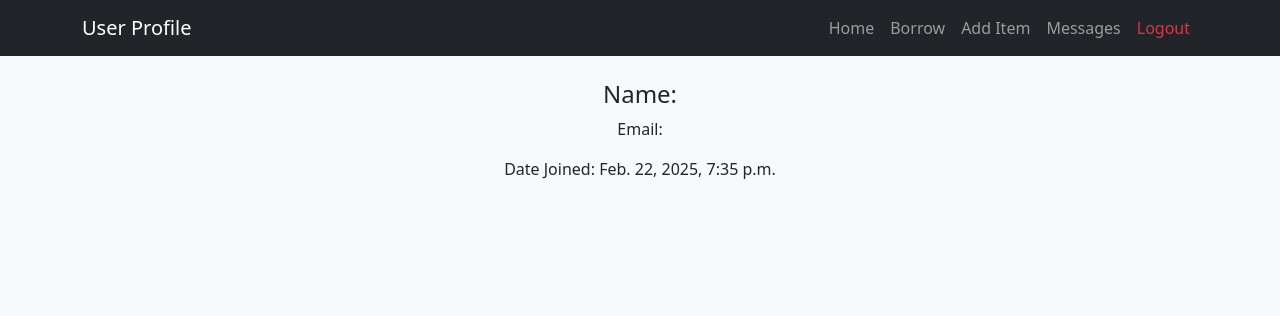
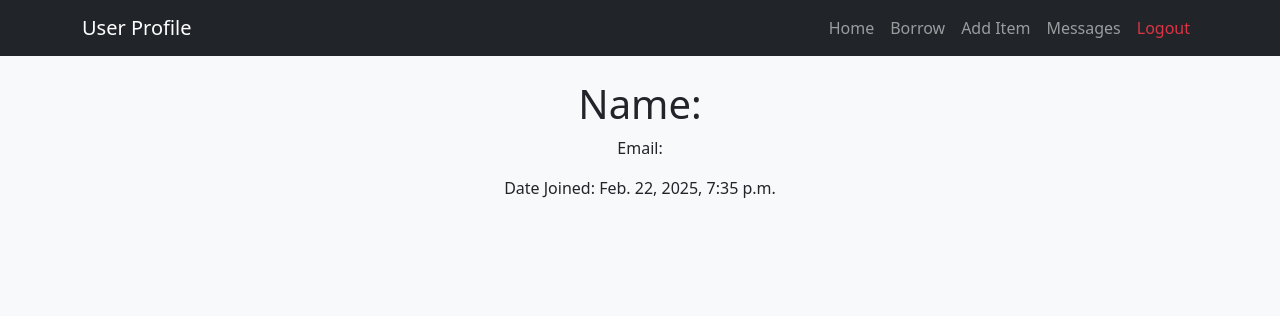
Before and after one commit to afiap333/art-library-afia, a Django app: page /artlibrary/profile/ in a window 1280 px wide. Shown: the top 316 px of the page. Run offline with Django 5.2, Linux system fonts and the light colour scheme; a user stored in the database is signed in; some libraries are stand-ins or nearby versions.

Commit message:
fixed starting tag to match ending tag

```diff
--- a/artlibrary/templates/artlibrary/userprofile.html
+++ b/artlibrary/templates/artlibrary/userprofile.html
@@ -33,7 +33,7 @@
     <!--rest of the page-->
     <div class="container mt-4">
         <!--Add profile pic-->
-        <h4 class="text-center">Name: {{ request.user.get_full_name }}</h1>
+        <h1 class="text-center">Name: {{ request.user.get_full_name }}</h1>
         <p class="text-center">Email: {{request.user.email}}</p>
         <p class="text-center">Date Joined: {{request.user.date_joined}}</p>
     </div>
```
